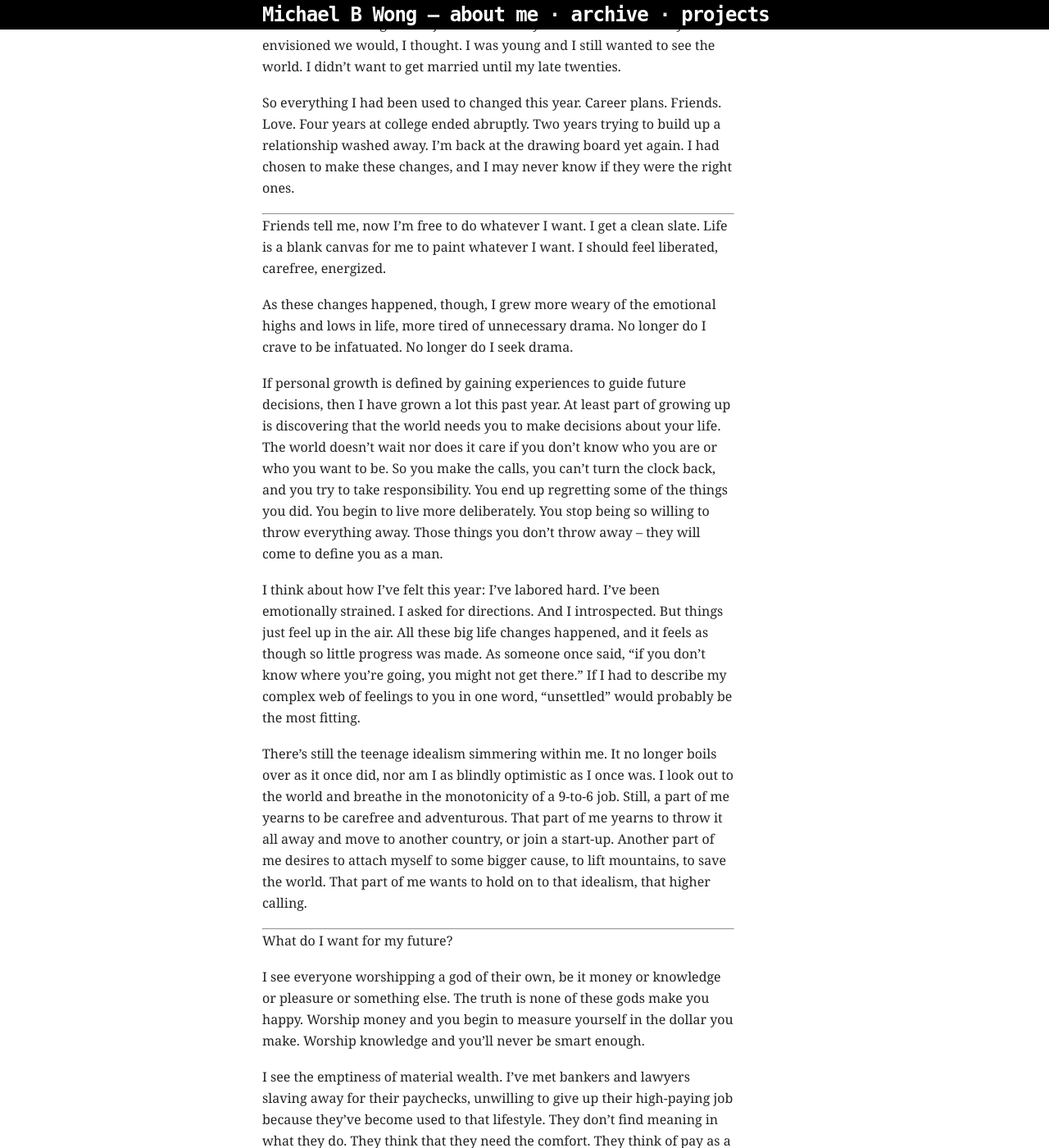
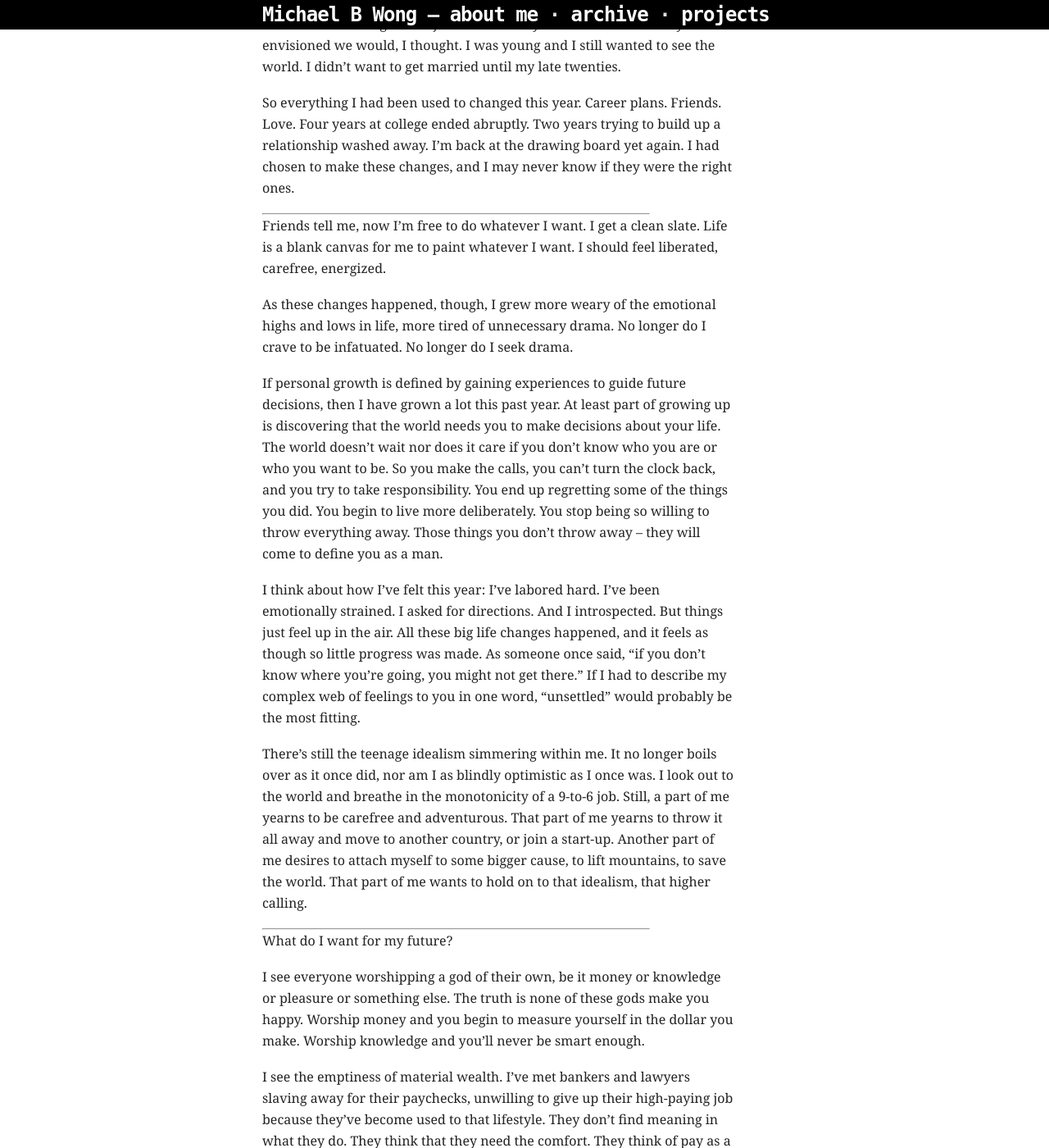
Before and after one commit to mbwong/mbwong.github.com, a Jekyll site: the page built from _posts/2012-11-11-turning-23.md, in a window 1280 px wide and 1400 px high, scrolled down 706 px. Shown: the whole window at 82% size. Built offline with Jekyll 4.4.1, drawn with Linux system fonts in a browser that asks for light colours.

Commit message:
horizontal rule

```diff
--- a/css/screen.css
+++ b/css/screen.css
@@ -72,6 +72,12 @@ ul, ol {
 }
 
 ul { list-style-type: square; }
+
+hr {
+  padding: 0 10px 0 0;
+  width: 80%;
+}
+
 
 /* html5 */
 header, footer, nav, article { display: block; }
```
